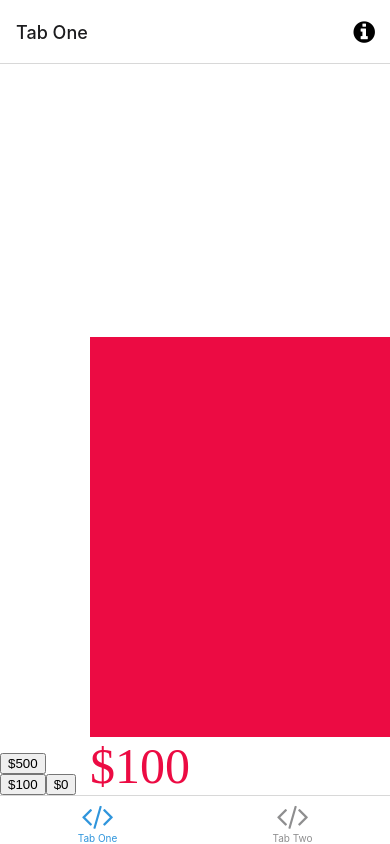
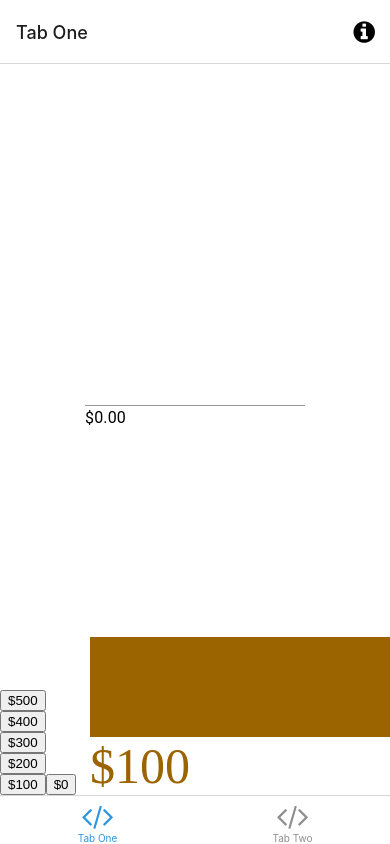
Before and after one commit to alex-hladun/animation, a React Native app: screen /TabOne in a window 390 px wide. Built offline with nearby package versions, Linux system fonts and the light colour scheme; what expo-linking would draw is missing.

Commit message:
Add cool number picker

```diff
--- /dev/null
+++ b/components/NumberEntry/NumberEntry.tsx
@@ -0,0 +1,68 @@
+import React, { useState, useMemo } from "react";
+import {
+  createStyles,
+  Theme,
+  makeStyles,
+  Input,
+  Typography
+} from "@material-ui/core";
+
+const useStyles = makeStyles((theme: Theme) =>
+  createStyles({
+    amount: {
+      fontSize: 50
+    }
+  })
+);
+
+const NumberEntry = () => {
+  const classes = useStyles();
+  const [amount, setAmount] = useState();
+  const [endNumber, setEndNumber] = useState(100);
+
+  // const { color, number, height } = useSpring({
+  //   from: { color: intial.color, number: 50, height: 400 },
+  //   color: toColor,
+  //   number: endNumber,
+  //   height: toHeight,
+  //   config: config.slow
+  // });
+
+  const onChangeAmount = (
+    event: React.ChangeEventHandler<HTMLTextAreaElement | HTMLInputElement>
+  ) => {
+    if (Number(event.target.value)) {
+      setAmount(event.target.value);
+    }
+  };
+
+  const { start, end } = useMemo(() => {
+    let start = "0";
+    let end = "00";
+    if (amount?.toString()) {
+      end = amount.toString().substr(amount.toString().length - 2, 2);
+      start = amount.toString().substr(0, amount.toString().length - 2);
+      console.log("🚀 ~ file: NumberEntry.tsx ~ line 44 ~ array", start, end);
+    }
+    return { start, end };
+  }, [amount]);
+  return (
+    <div
+      style={{
+        display: "flex",
+        justifyContent: "space-evenly",
+        alignItems: "flex-end",
+        width: "100%",
+        height: "100%"
+      }}
+    >
+      <div>
+        <Input value={amount} onChange={onChangeAmount} />
+        <Typography>
+          ${start}.{end}
+        </Typography>
+      </div>
+    </div>
+  );
+};
+export default NumberEntry;
--- a/screens/TabOneScreen.tsx
+++ b/screens/TabOneScreen.tsx
@@ -5,6 +5,7 @@ import { useSpring, animated, config, to } from "react-spring";
 import EditScreenInfo from "../components/EditScreenInfo";
 import { Text, View } from "../components/Themed";
 import { RootTabScreenProps } from "../types";
+import NumberEntry from "../components/NumberEntry/NumberEntry";
 
 const useStyles = makeStyles((theme: Theme) =>
   createStyles({
@@ -15,7 +16,7 @@ const useStyles = makeStyles((theme: Theme) =>
 );
 
 const intial = {
-  color: "#16DB93"
+  color: "rgb(255, 0, 0)"
 };
 
 const final = {
@@ -39,17 +40,27 @@ const Demo = () => {
   const [max, setMax] = useState(500);
   const [min, setMin] = useState(0);
 
-  const toColor = useMemo(() => {}, []);
+  const toHeight = useMemo(() => {
+    const newHeight = max * ((endNumber - min) / (max - min));
+    // console.log("🚀 ~ file: TabOneScreen.tsx ~ line 46 ~ newHeight", newHeight);
+    return newHeight;
+  }, [endNumber]);
 
-  const toHeight = useMemo(() => {
-    const newHeight = max * ((max - endNumber) / (max - min));
-    console.log("🚀 ~ file: TabOneScreen.tsx ~ line 46 ~ newHeight", newHeight);
-    return newHeight;
+  const toColor = useMemo(() => {
+    const greenPercentage = 255 * ((endNumber - 0) / (255 - 0));
+    const redPercentage = 255 * ((255 - endNumber) / (255 - 0));
+    console.log(
+      "🚀 ~ file: TabOneScreen.tsx ~ line 50 ~ greenPercentage",
+      greenPercentage
+    );
+    const color = `rgb(${redPercentage}, ${greenPercentage}, 0)`;
+    console.log("🚀 ~ file: TabOneScreen.tsx ~ line 51 ~ color", color);
+    return color;
   }, [endNumber]);
 
   const { color, number, height } = useSpring({
     from: { color: intial.color, number: 50, height: 400 },
-    color: final.color,
+    color: toColor,
     number: endNumber,
     height: toHeight,
     config: config.slow
@@ -67,6 +78,9 @@ const Demo = () => {
     >
       <div>
         <button onClick={() => setEndNumber(500)}>$500</button>
+        <button onClick={() => setEndNumber(400)}>$400</button>
+        <button onClick={() => setEndNumber(300)}>$300</button>
+        <button onClick={() => setEndNumber(200)}>$200</button>
         <button onClick={() => setEndNumber(100)}>$100</button>
         <button onClick={() => setEndNumber(0)}>$0</button>
       </div>
@@ -88,8 +102,8 @@ export default function TabOneScreen({
 }: RootTabScreenProps<"TabOne">) {
   return (
     <View style={styles.container}>
+      <NumberEntry />
       <Demo />
-      {/* <Demo2 /> */}
     </View>
   );
 }
```
